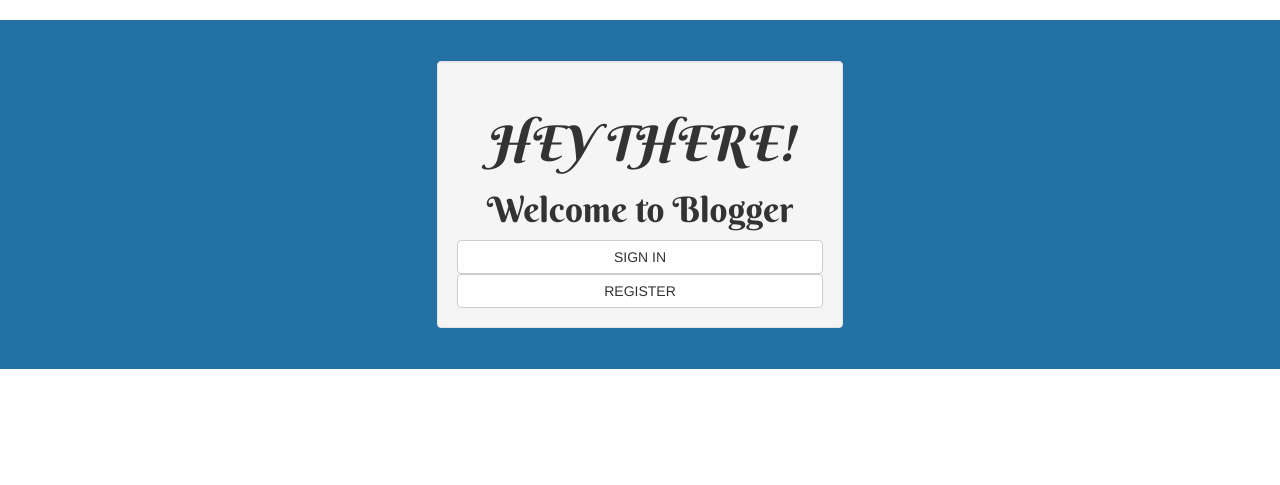
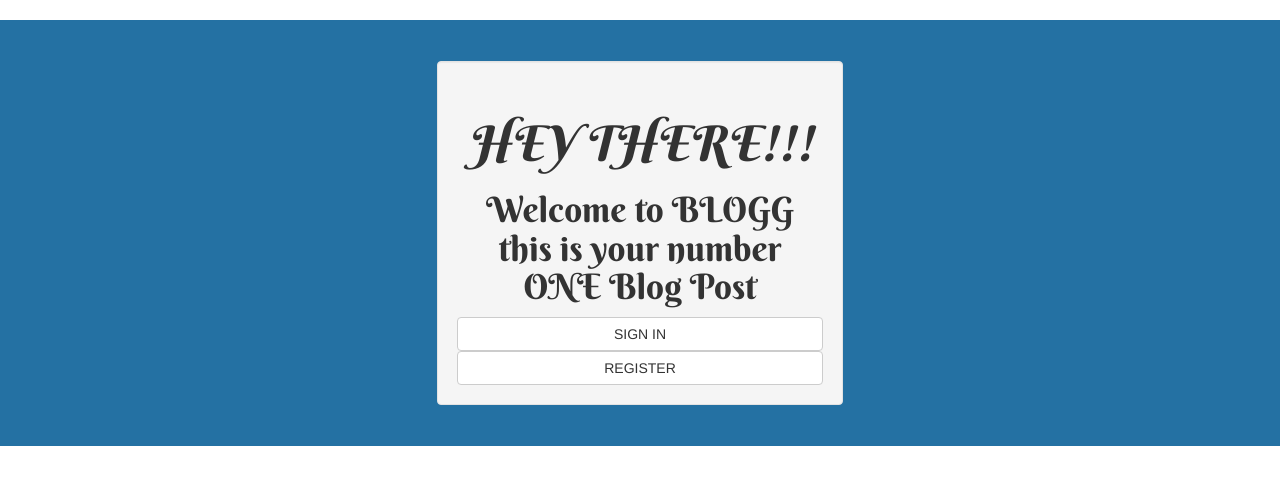
Before and after one commit to Garlinsk/Blog, a Flask app: page / in a window 1280 px wide. Shown: the part 50-535 px from the top of the page. Run offline with Flask 2, Linux system fonts and the light colour scheme; data that the repository does not hold is empty; some libraries are stand-ins or nearby versions; some web fonts are replaced.

Commit message:
updated my html

```diff
--- a/app/main/views.py
+++ b/app/main/views.py
@@ -20,9 +20,9 @@
         post.save_post()
         return redirect(url_for('.index'))
 
-    posts = Post.query.order_by(Post.timestamp.desc()).all()
+    # posts = Post.query.order_by(Post.timestamp.desc()).all()
 
-    return render_template('index.html', form=form, posts=posts)
+    return render_template('index.html', form=form)
 
 
 @main.route('/user/<username>')
--- a/app/templates/index.html
+++ b/app/templates/index.html
@@ -1,4 +1,5 @@
-{% extends 'base.html'%} {% import "bootstrap/wtf.html" as wtf %} {% block content %} {% if current_user.is_authenticated %}
+{% extends 'base.html'%} {% import "bootstrap/wtf.html" as wtf %} {% block content %} {% if
+current_user.is_authenticated %}
 <h3>Hello {{current_user.username}}</h3>
 <div class="row">
     <div class="col-xs-6">
@@ -9,8 +10,7 @@
         <li class="post">
             <div class="profile-thumbnail">
                 <a href="{{ url_for('.user', username=post.author.username) }}">
-<img class="img-rounded profile-thumbnail"
-src="{{ post.author.gravatar(size=40) }}">
+                    <img class="img-rounded profile-thumbnail" src="{{ post.author.gravatar(size=40) }}">
                 </a>
             </div>
             <div class="post-date">{{ moment(post.timestamp).fromNow() }}</div>
@@ -32,13 +32,14 @@
         </div>
         <div class="col-xs-4">
             <div class="well" style="margin-top:10%; margin-bottom:10%">
-        <h1 class="text-center">HEY THERE!</h1>
-        <h2 class="text-center">Welcome to Blogger</h2>
+                <h1 class="text-center">HEY THERE!!!</h1>
+                <h2 class="text-center">Welcome to BLOGG this is your number ONE Blog Post</h2>
                 <a href="{{url_for('auth.login')}}">
                     <button type="click" name="button" class="btn btn-default btn-block" id="sign-in">SIGN IN</button>
                 </a>
                 <a href="{{url_for('auth.register')}}">
-        <button type="button" name="button" class="btn btn-default btn-block" id="register">REGISTER</button>
+                    <button type="button" name="button" class="btn btn-default btn-block"
+                        id="register">REGISTER</button>
                 </a>
             </div>
             <div class="col-xs-4">
@@ -46,7 +47,9 @@
         </div>
     </div>
     {% endif %} {% block styles%} {{ super() }}
-  <link href="https://fonts.googleapis.com/css?family=Acme|Berkshire+Swash|Bree+Serif|Courgette|Lobster|Sedgwick+Ave+Display|Yanone+Kaffeesatz" rel="stylesheet">
+    <link
+        href="https://fonts.googleapis.com/css?family=Acme|Berkshire+Swash|Bree+Serif|Courgette|Lobster|Sedgwick+Ave+Display|Yanone+Kaffeesatz"
+        rel="stylesheet">
     <style>
         /*font-family: 'Courgette', cursive;
 font-family: 'Sedgwick Ave Display', cursive;
```
Also changed, not shown: config.py (+6 -4 lines), 1 other file. Lines whose indentation alone changed are shown as unchanged.
